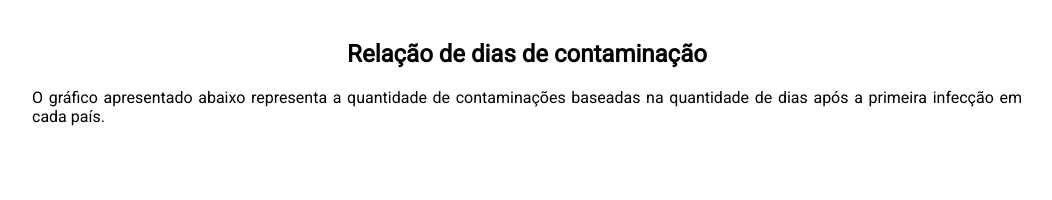
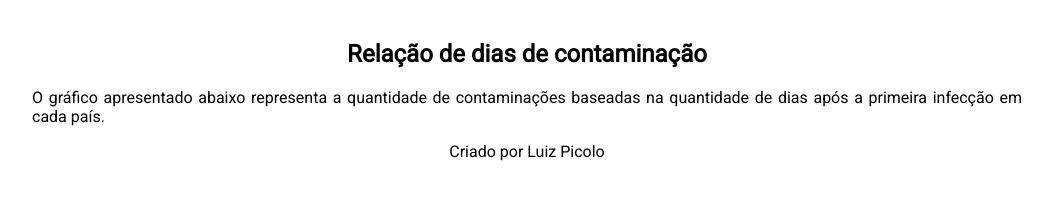
Before and after one commit to luizpicolo/covid-19, a plain HTML site: page index.html in a window 1280 px wide. Shown: the whole page, without its empty margins (113-1165 px from the left). Drawn offline with nearby package versions, Linux system fonts and the light colour scheme; no server answers.

Commit message:
Adicionado footer e creditos ao criador

```diff
--- a/css/style.css
+++ b/css/style.css
@@ -7,7 +7,7 @@ body {
   padding: 20px;
 }
 
-h1 {
+h1, footer{
   text-align: center;
 }
 
--- a/index.html
+++ b/index.html
@@ -18,6 +18,10 @@
     </div>
   </section>
 
+  <footer>
+    Criado por Luiz Picolo
+  </footer>
+
   <script src="js/functions.js"></script>
   <script src="js/init.js"></script>
 </body>
```
